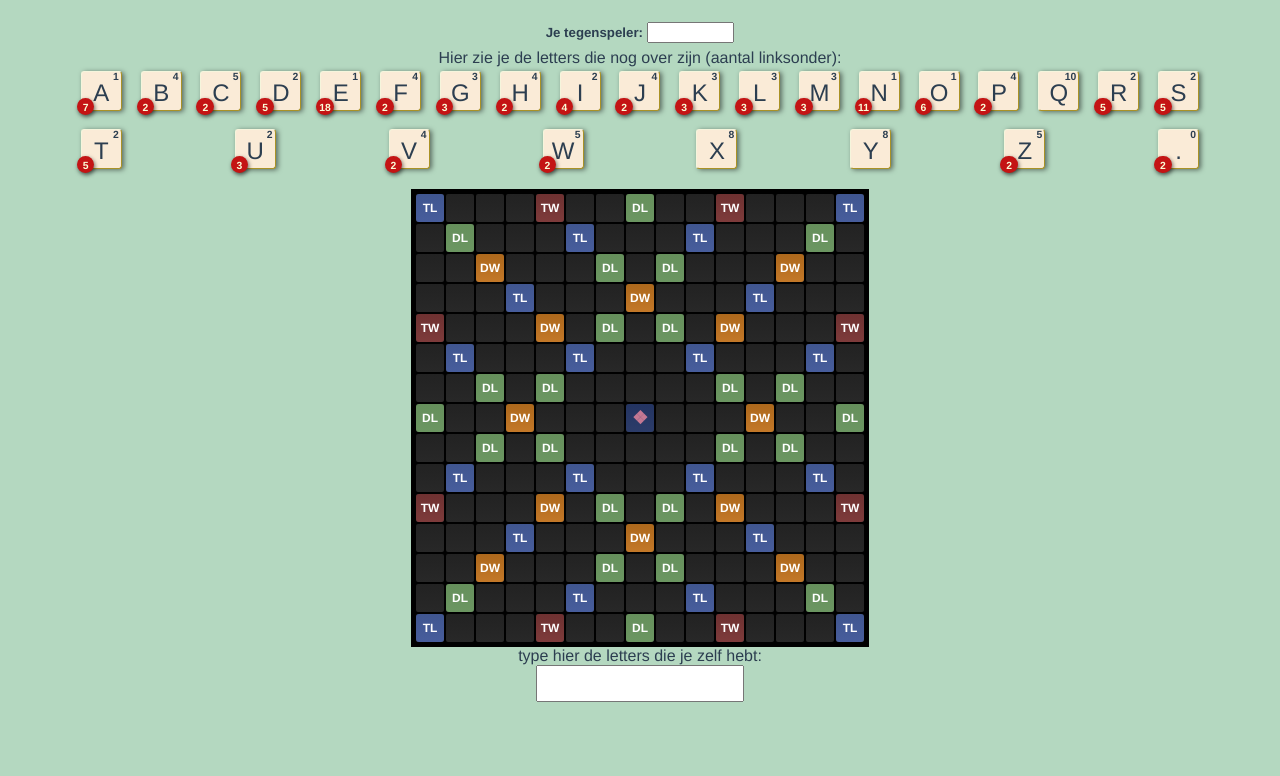
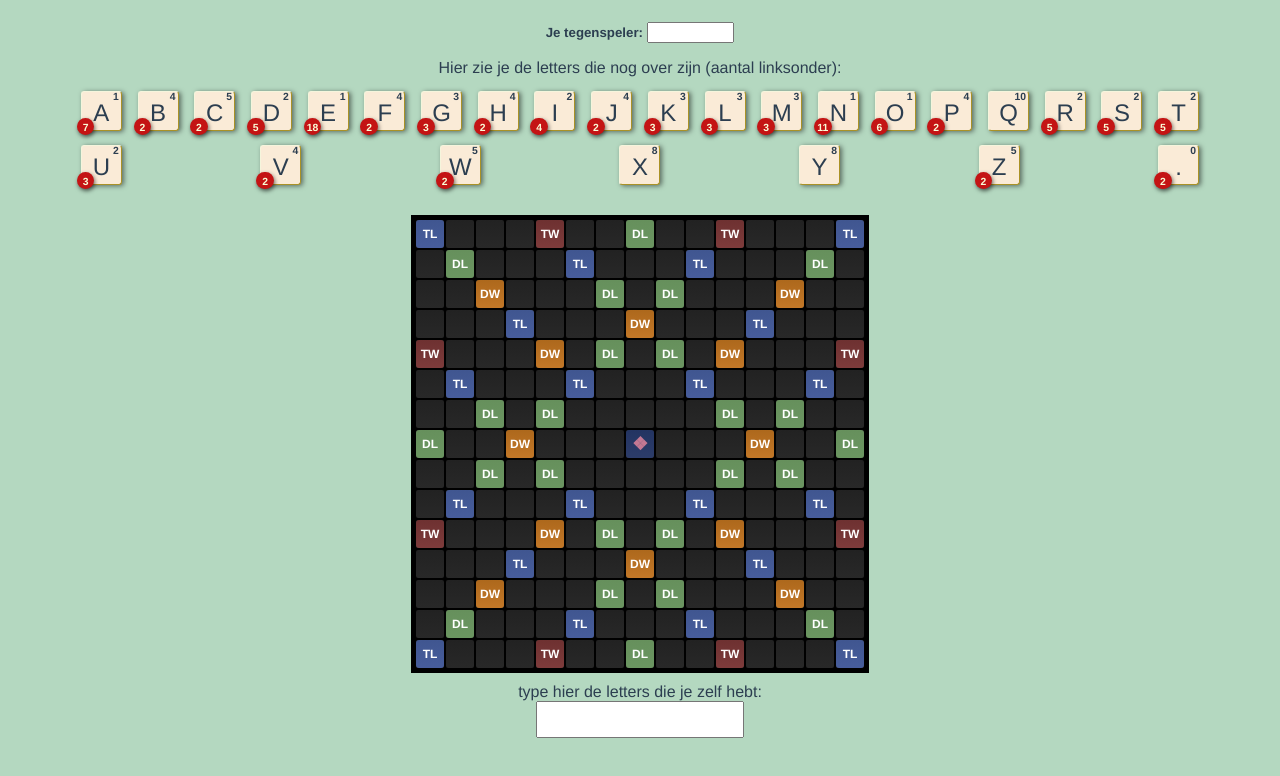
Before and after one commit to markchagers/wfcounter, a Vue app: page / in a window 1280 px wide. Shown: the top 776 px of the page. Built offline with nearby package versions, Linux system fonts and the light colour scheme.

Commit message:
minor style change

```diff
--- a/src/assets/main.css
+++ b/src/assets/main.css
@@ -6,6 +6,7 @@ body {
 #app {
     margin: 0;
     padding: 0;
+    width: 100vw;
     font-family: "Avenir", Helvetica, Arial, sans-serif;
     -webkit-font-smoothing: antialiased;
     -moz-osx-font-smoothing: grayscale;
--- a/src/components/LetterCounter.vue
+++ b/src/components/LetterCounter.vue
@@ -37,10 +37,11 @@
 .block-counter {
     margin: 0;
     padding: 0;
-    width: 100%;
+    width: 100vw;
     display: flex;
     flex-flow: column nowrap;
-    align-items: center;
+    align-items: stretch;
+    row-gap: 10px;
 
     &__header {
         margin-bottom: 6px;
@@ -49,7 +50,7 @@
         display: flex;
         flex-flow: row wrap;
         justify-content: space-between;
-        gap: 10px;
+        gap: 6px;
         margin: 0 6%;
         text-align: center;
         margin-bottom: 16px;
```
